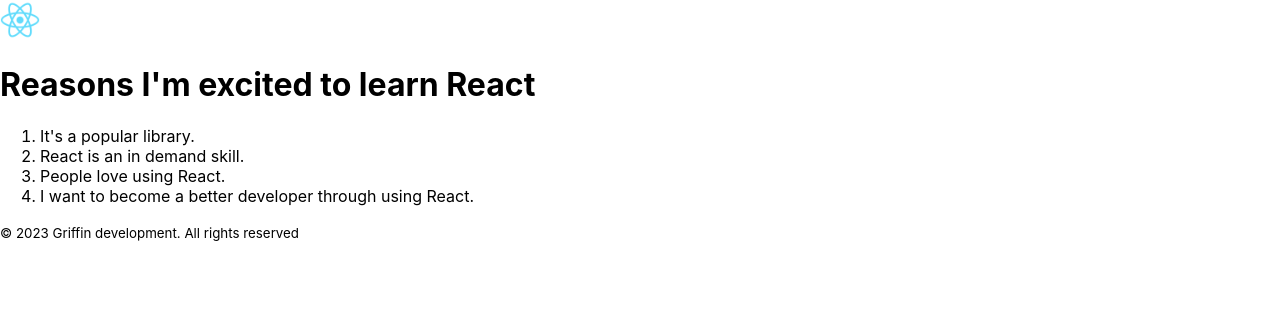
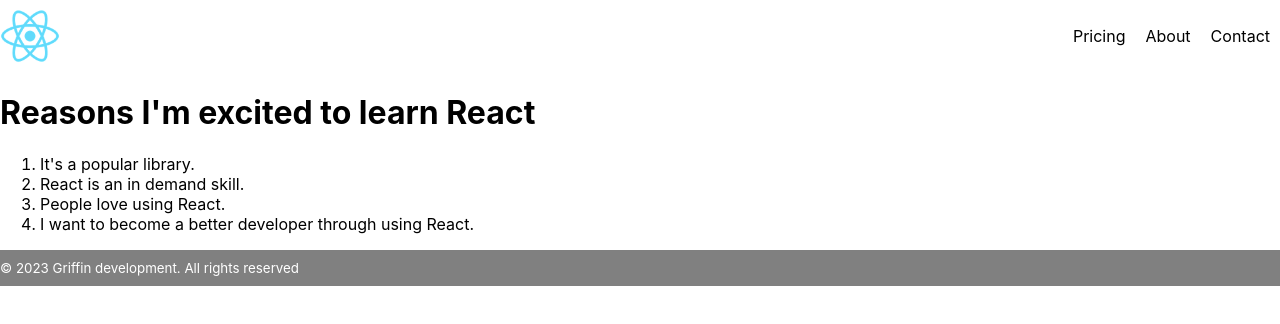
Before and after one commit to bkgriffin/react-playground, a React (Create React App) app: page / in a window 1280 px wide. Shown: the top 324 px of the page. Built offline with nearby package versions, Linux system fonts and the light colour scheme.

Commit message:
Added styling to Header and Footer components.

```diff
--- /dev/null
+++ b/src/Page.css
@@ -0,0 +1,26 @@
+.nav {
+    display: flex;
+    justify-content: space-between;
+    align-items: center;
+}
+
+.nav-logo {
+    width: 60px;
+}
+
+.nav-items {
+    list-style: none;
+    display: flex;
+}
+
+.nav-items > li {
+    padding: 10px;
+}
+
+.footer {
+    padding: 10px 0;
+    display: flex;
+    align-items: center;
+    color: white;
+    background-color: grey;
+}
--- a/src/Page.js
+++ b/src/Page.js
@@ -1,8 +1,15 @@
+import './Page.css';
+
 function Header() {
     return (
         <header>
-            <nav>
-                <img src="./logo192.png" width="40px" alt="logo" />
+            <nav className="nav">
+                <img className="nav-logo" src="./logo192.png" alt="logo" />
+                <ul className="nav-items">
+                    <li>Pricing</li>
+                    <li>About</li>
+                    <li>Contact</li>
+                </ul>
             </nav>
         </header>
     )
@@ -24,7 +31,7 @@ function MainContent() {
 
 function Footer() {
     return (
-        <footer>
+        <footer className="footer">
             <small>© 2023 Griffin development.  All rights reserved</small>
         </footer>
     )
```
